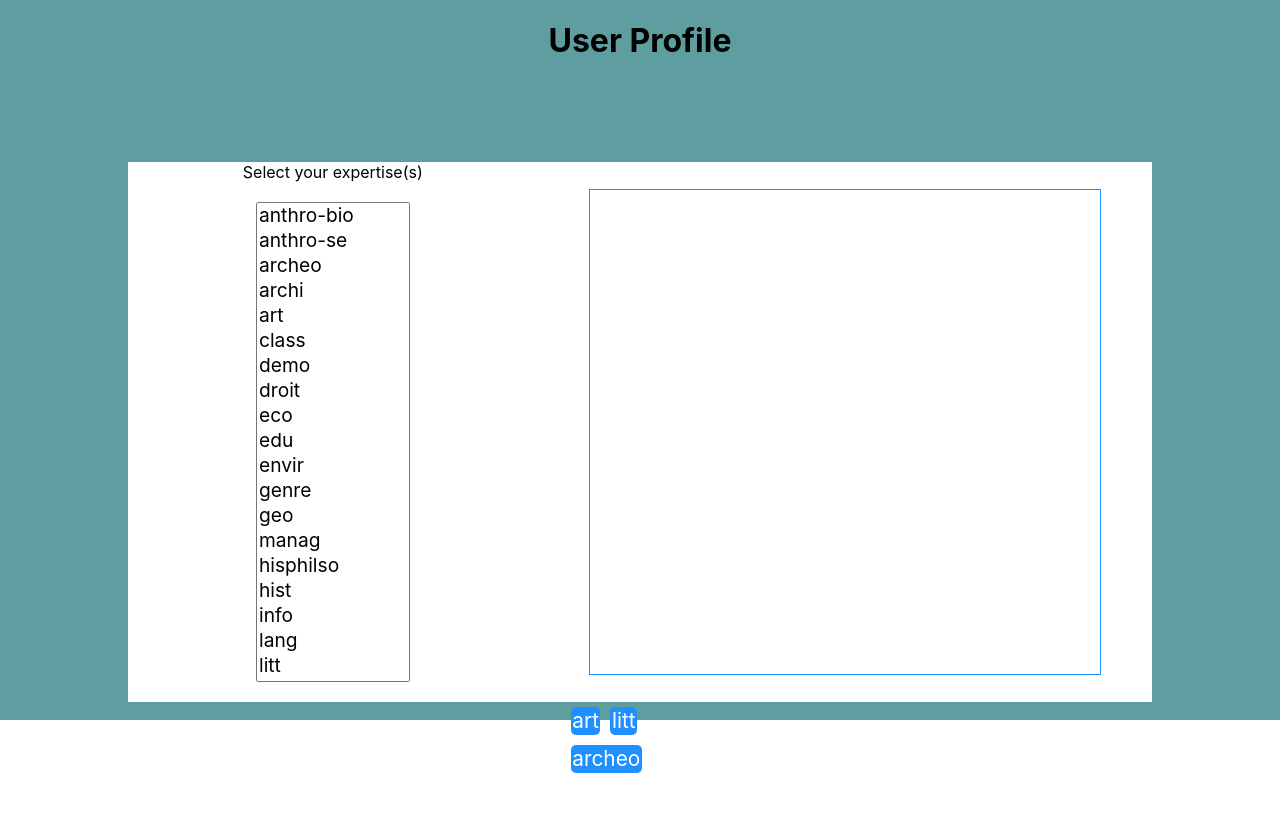
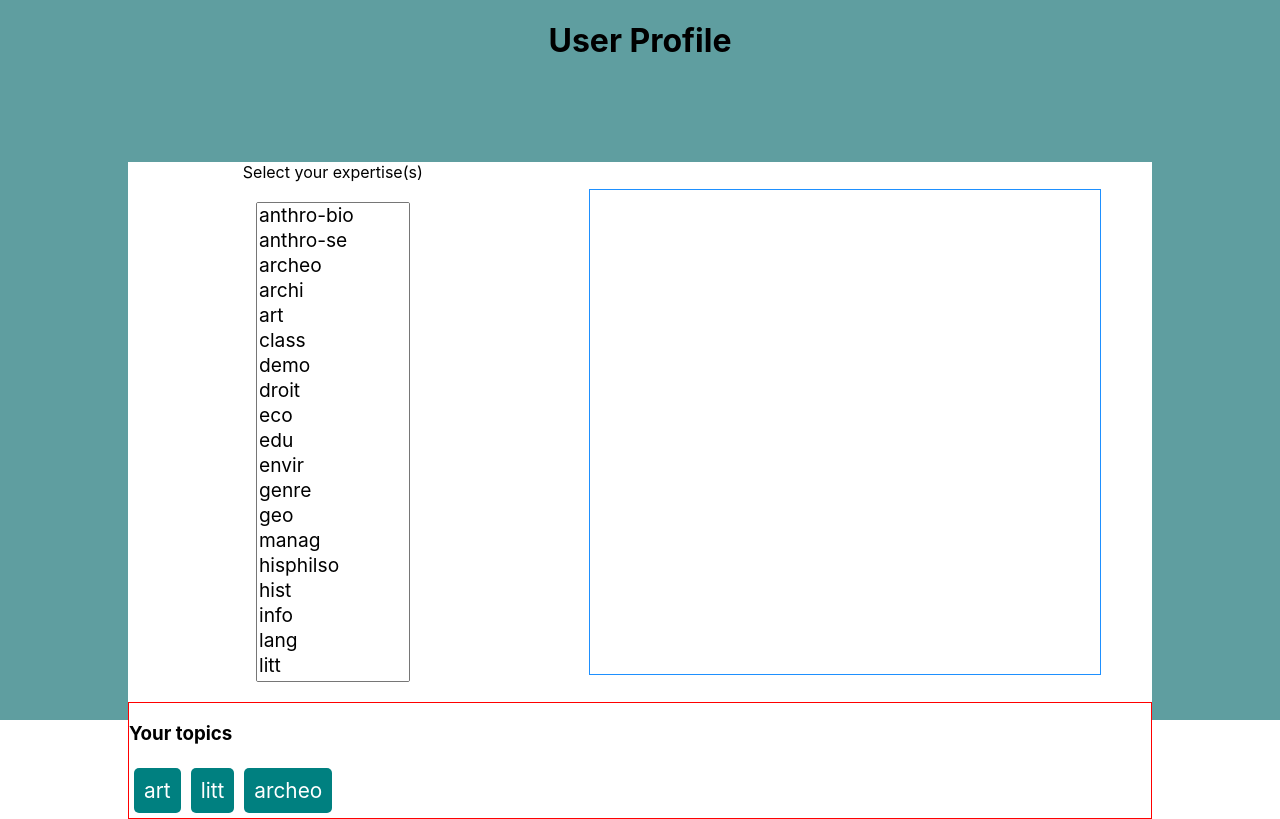
Before and after one commit to CJLFortunato/test-cnrs, a React (Create React App) app: page / in a window 1280 px wide. Built offline with nearby package versions, Linux system fonts and the light colour scheme; data requests are answered from the project's data file.

Commit message:
Add basic CSS for saved topics

```diff
--- a/src/App/App.css
+++ b/src/App/App.css
@@ -23,13 +23,19 @@
     border: 1px solid dodgerblue;
 }
 .topic-btn {
+    color: white;
+    background-color: dodgerblue;
+}
+.btn {
     margin: 5px;
     font-size: 1.3rem;
-    color: white;
-    background-color: dodgerblue;
-    padding: 1%;
+    padding: 10px;
     border: none;
     border-radius: 5px;
+}
+.saved-btn {
+    color: white;
+    background-color: teal;
 }
 form {
     /* border: 2px solid red; */
@@ -50,3 +56,9 @@ option {
 option:hover {
     background-color: lightblue;
 }
+
+.savedTopics {
+    border: 1px solid red;
+    width: 80%;
+    background-color: white;
+}
--- a/src/Components/SavedTopics/SavedTopics.tsx
+++ b/src/Components/SavedTopics/SavedTopics.tsx
@@ -4,8 +4,9 @@ import React from "react";
 export const SavedTopics = (props:any ) => {
 
     return(
-        <div>
-            {props.topics.map((topic: string, index: number)=> (<button key={index} className="topic-btn">{topic}</button>))}
+        <div className="savedTopics">
+            <h3>Your topics</h3>
+            {props.topics.map((topic: string, index: number)=> (<button key={index} className="saved-btn btn">{topic}</button>))}
         </div>
     );
 
```
